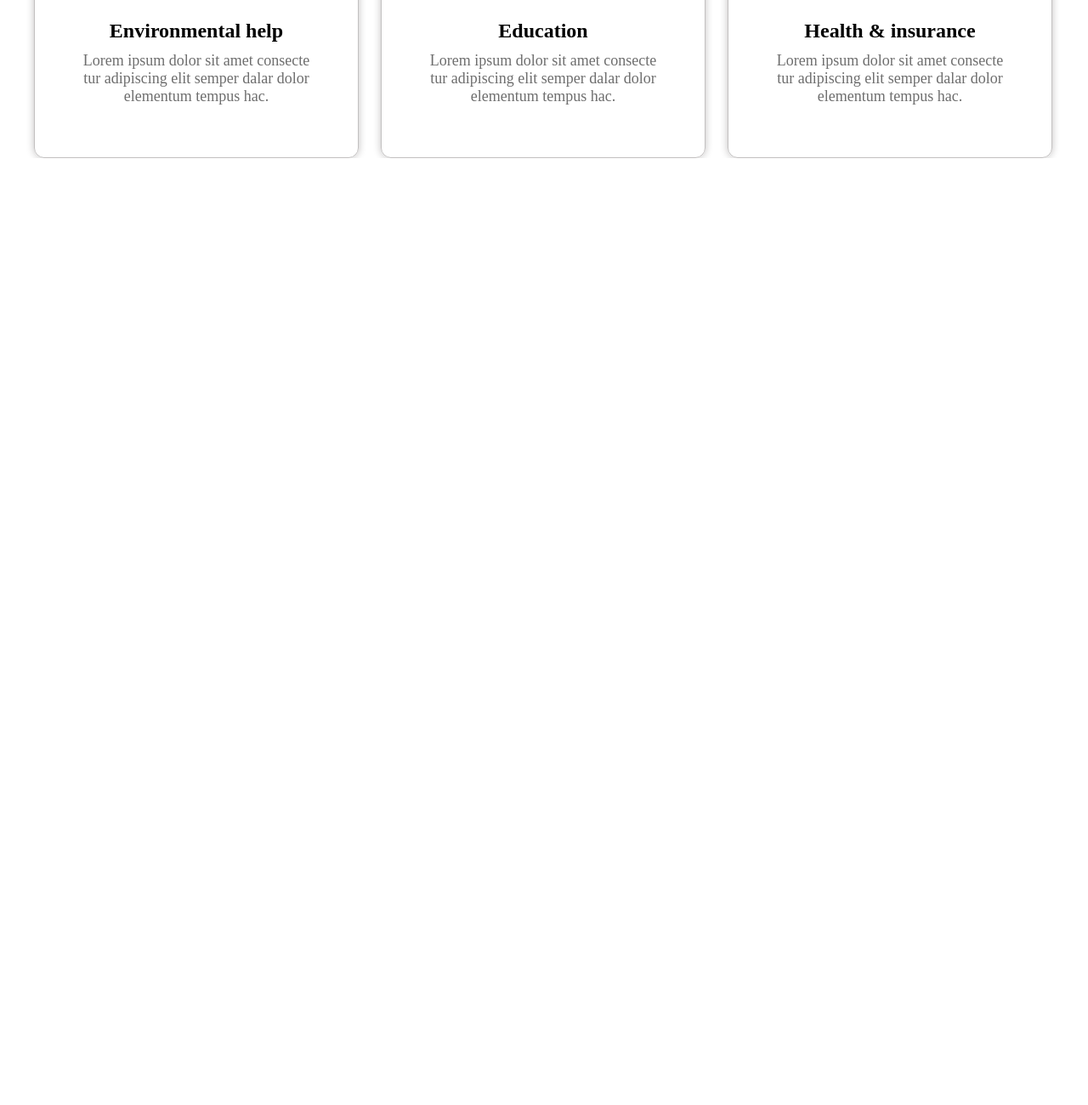
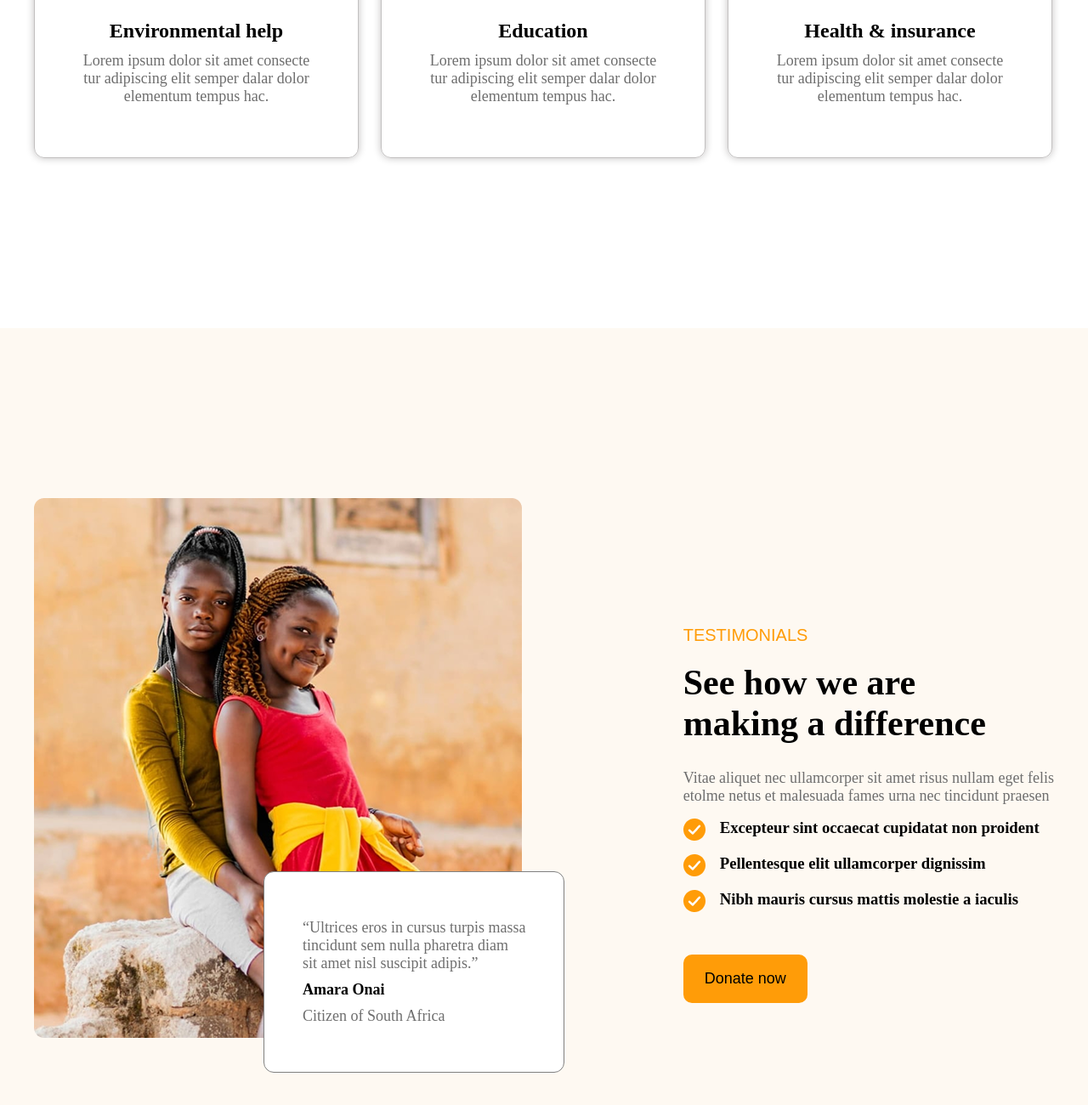
Before and after one commit to mirjonovogomuhammad06-gif/Exam-3, a plain HTML site: page index.html in a window 1280 px wide. Shown: the part 6537-7837 px from the top of the page at 85% size. Before the commit the page ends 6723 px from the top, so only its background shows below. Drawn offline with Linux system fonts and the light colour scheme.

Commit message:
added section7 in html and styled with css

```diff
--- a/index.html
+++ b/index.html
@@ -199,5 +199,41 @@
             </div>
         </div>
     </div>
+
+    <div class="section7">
+        <div class="box_in_section7">
+
+            <div class="left4">
+                <img src="images/IMAGE (49).png" alt="">
+                <div class="box_in_left4">
+                    <p>“Ultrices eros in cursus turpis massa <br>tincidunt sem nulla pharetra diam <br>sit amet nisl suscipit adipis.”</p>
+                    <h4>Amara Onai</h4>
+                    <p>Citizen of South Africa</p>
+                </div>
+            </div>
+
+            <div class="right2">
+                <span class="span">TESTIMONIALS</span>
+                <h2>See how we are <br>making a difference</h2>
+                <p>Vitae aliquet nec ullamcorper sit amet risus nullam eget felis <br>etolme netus et malesuada fames urna nec tincidunt praesen</p>
+
+                <div class="text2">
+                    <img src="images/IMAGE (37).png" alt="">
+                    <h3>Excepteur sint occaecat cupidatat non proident</h3>
+                </div>
+                  <div class="text2">
+                    <img src="images/IMAGE (37).png" alt="">
+                    <h3>Pellentesque elit ullamcorper dignissim</h3>
+                </div>
+                  <div class="text2">
+                    <img src="images/IMAGE (37).png" alt="">
+                    <h3>Nibh mauris cursus mattis molestie a iaculis</h3>
+                </div>
+
+
+                <button class="bt_in_header">Donate now</button>
+            </div>
+        </div>
+    </div>
 </body>
 </html>
--- a/style.css
+++ b/style.css
@@ -274,6 +274,7 @@ padding: 18px 25px;
     width: 380px;
     text-align: center;
     border-radius: 12px;
+
 }
 .box_in_bottom h3{
     font-size: 24px;
@@ -294,3 +295,53 @@ padding: 18px 25px;
     margin-top: 60px;
     gap: 26px;
 }
+.section7{
+    background-color: rgba(254, 249, 242, 1);
+    padding-top: 200px;
+    margin-top: 200px;
+}
+.box_in_section7{
+    display: flex;
+    max-width: 1200px;
+    margin: auto;
+    justify-content: space-between;
+
+}
+
+.box_in_left4{
+    background-color: white;
+    border: 1px solid gray;
+    font-size: 18px;
+    width: fit-content;
+    border-radius: 12px;
+    padding: 55px 45px;
+    display: flex;
+    flex-direction: column;
+    gap: 10px;
+    position: relative;
+    bottom: 200px;
+    left: 270px;
+
+}
+.right2 h2{
+    font-size: 42px;
+    margin-top: 20px;
+}
+.right2 p{
+    font-size: 18px;
+    margin-top: 30px;
+    margin-bottom: 12px;
+}
+.right2{
+    margin-top: 150px;
+
+}
+.right2 button{
+    margin-top: 50px;
+}
+.text2{
+    display: flex;
+    gap: 17px;
+    margin-top: 16px;
+
+}
```
Also changed, not shown: images/IMAGE (49).png (added).
